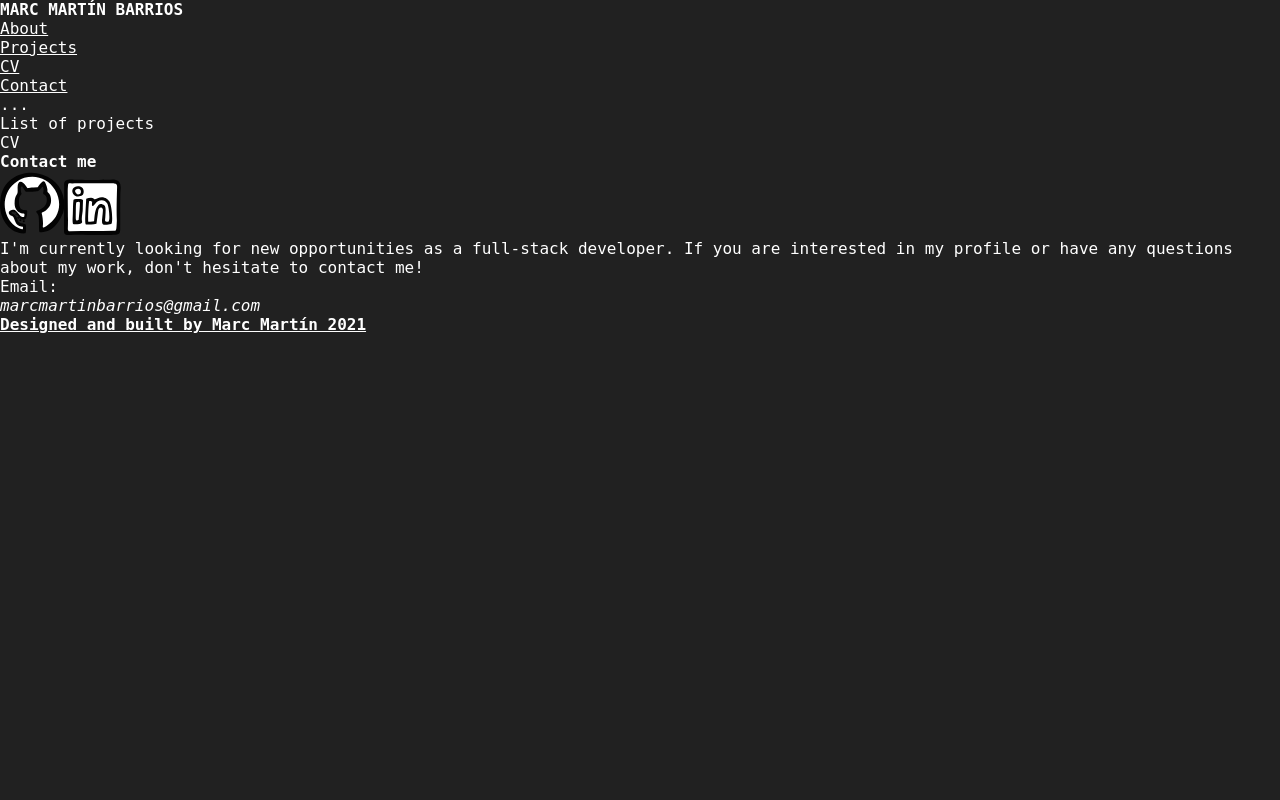
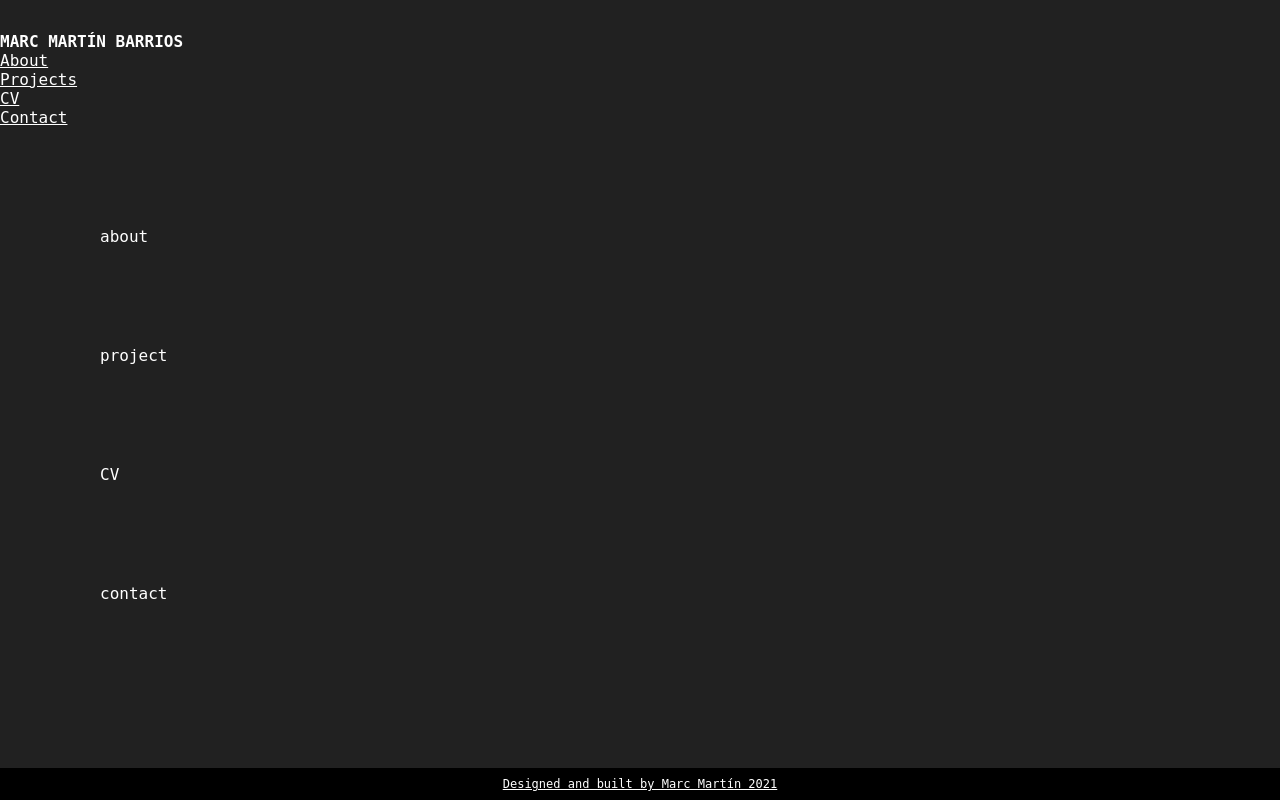
Before and after one commit to MarcMB89/portfolio, a React (Create React App) app: page / in a window 1280 px wide. Built offline with nearby package versions, Linux system fonts and the light colour scheme; a web font is replaced by a local one.

Commit message:
Add title on all components to test navigation

```diff
--- a/src/components/About/About.jsx
+++ b/src/components/About/About.jsx
@@ -1,11 +1,14 @@
 import React from 'react';
+import './aboutStyle.css';
 
 const About = function About() {
   return (
-    <div>...</div>
-    /*
+    <div>
+      <p className="about__title">about</p>
+    </div>
+
+  /*
     <div className="about_container">
-
       <h2>About</h2>
       <article className="about_first-section_description">
         My name is Marc, I'm 32 years old and a passionate for software development
@@ -26,8 +29,9 @@ const About = function About() {
           I specialize in Javascript, React and React-Native. I use MERN technologies.
         </article>
       </section>
+
     </div>
-    */
+  */
   );
 };
 
--- a/src/components/CV/Curriculum.jsx
+++ b/src/components/CV/Curriculum.jsx
@@ -2,7 +2,9 @@ import React from 'react';
 
 const CV = function CV() {
   return (
-    <div>CV</div>
+    <div>
+      <p className="about__title">CV</p>
+    </div>
     /*
     <div>
       <h2>CV</h2>
--- a/src/components/Contact/Contact.jsx
+++ b/src/components/Contact/Contact.jsx
@@ -1,10 +1,17 @@
+/* eslint-disable max-len */
 import React from 'react';
+import './contactStyle.css';
 
 const Contact = function contact() {
   return (
+    <div>
+      <p className="about__title">contact</p>
+    </div>
+    /*
     <section className="contact_section">
       <h2 className="contact_section_title">Contact me</h2>
       <section className="contact_section_content">
+
         <aside className="contact_section_media">
           <a href="https://github.com/MarcMB89">
             <svg xmlns="http://www.w3.org/2000/svg" width="17mm" height="17mm" viewBox="0 0 59.676102 56.312347">
@@ -31,7 +38,9 @@ const Contact = function contact() {
           </address>
         </article>
       </section>
+
     </section>
+    */
   );
 };
 
--- a/src/components/Footer/Footer.jsx
+++ b/src/components/Footer/Footer.jsx
@@ -1,9 +1,15 @@
 import React from 'react';
+import './footerStyle.css';
 
 const Footer = function footer() {
   return (
     <footer>
-      <h6><a href="https://github.com/MarcMB89/portfolio">Designed and built by Marc Martín 2021</a></h6>
+      <a
+        className="footer__title"
+        href="https://github.com/MarcMB89/portfolio"
+      >
+        Designed and built by Marc Martín 2021
+      </a>
     </footer>
   );
 };
--- a/src/components/Project-List/Projects.jsx
+++ b/src/components/Project-List/Projects.jsx
@@ -2,7 +2,9 @@ import React from 'react';
 
 const Projects = function projects() {
   return (
-    <div>List of projects</div>
+    <div>
+      <p className="about__title">project</p>
+    </div>
     /*
     <div>
       <h2>List of projects</h2>
```
